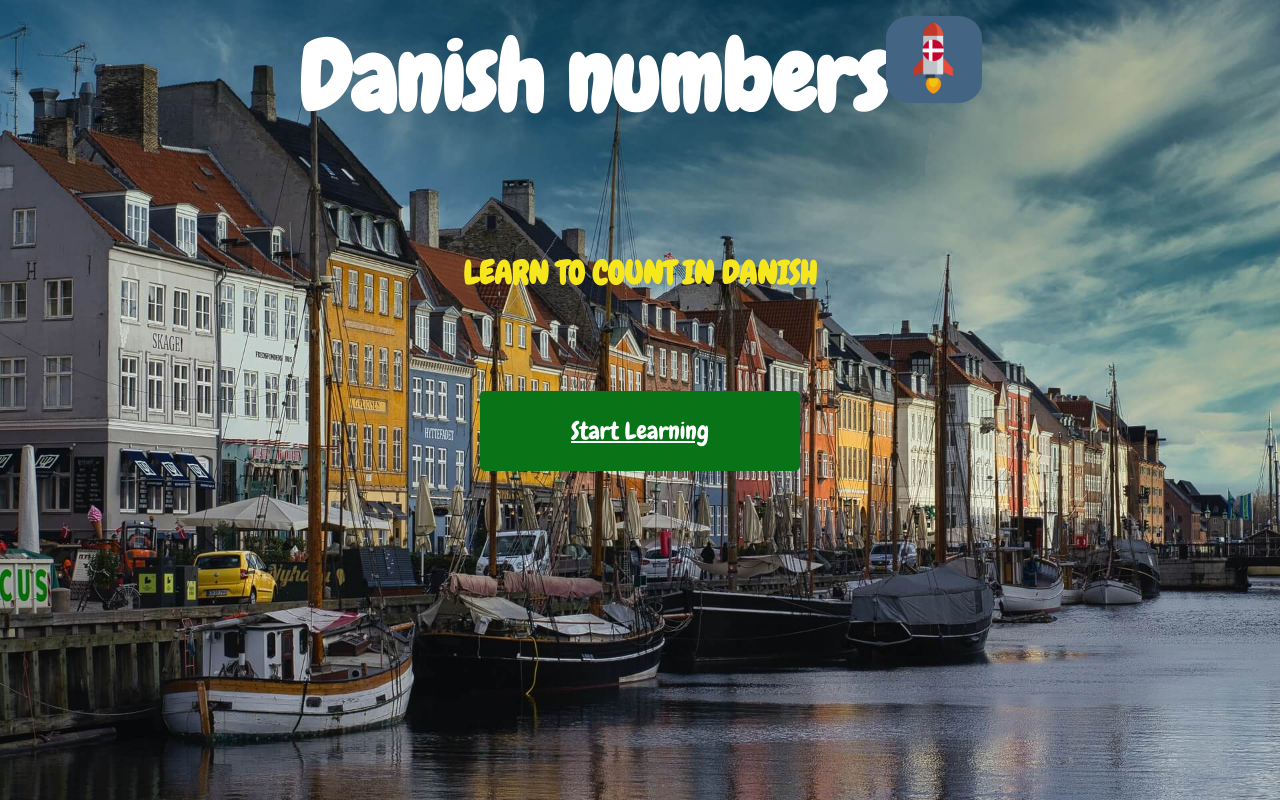
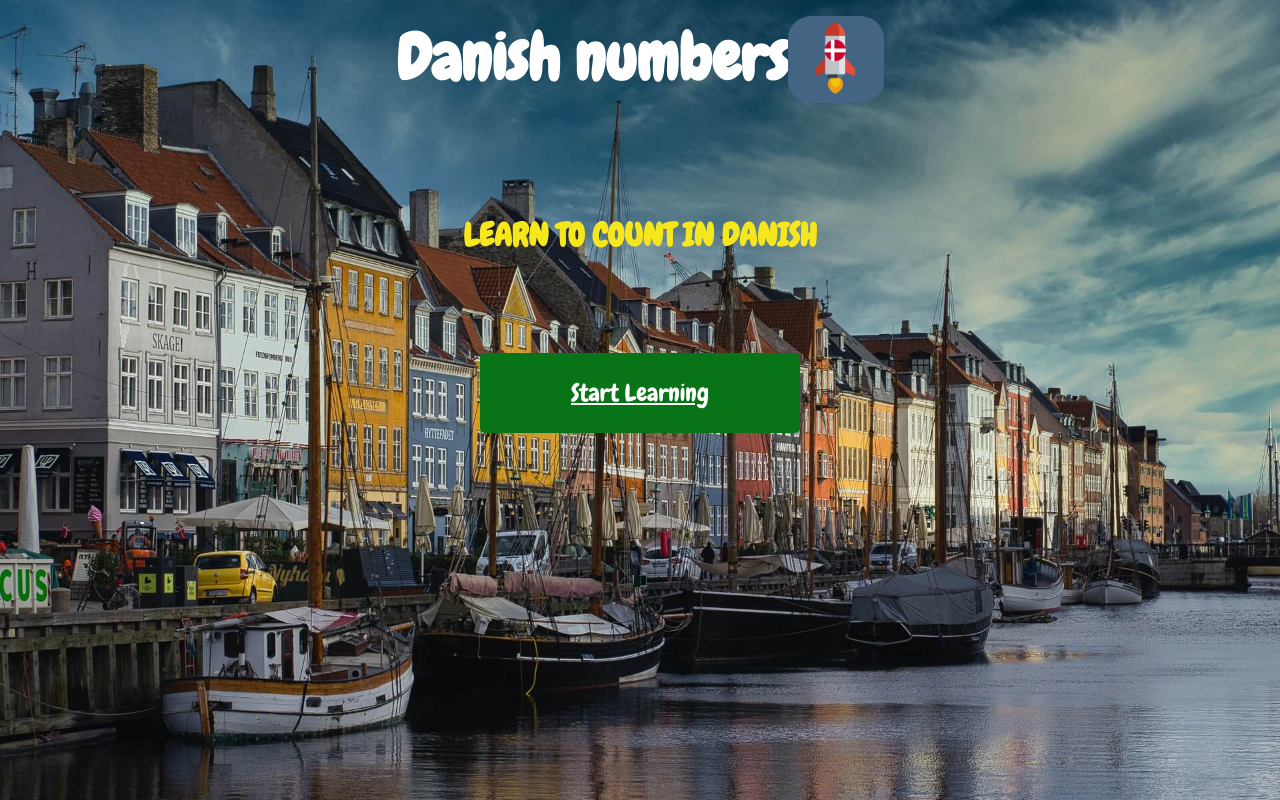
Before and after one commit to kyriakoskolokouris/Danish-Numbers, a plain HTML site: page index.html in a window 1280 px wide. Drawn offline with Linux system fonts and the light colour scheme.

```diff
--- a/styles.css
+++ b/styles.css
@@ -6,9 +6,7 @@
   margin: 0;
 }
 
-html {
 
-}
 
 body {
     font-family: Chewy;
@@ -27,12 +25,12 @@ header{
   margin: 1rem auto;
     font-family: Chewy;
     color: white;
-    font-size: 3rem;
+    font-size: 2rem;
 }
 
 
 img {
-  width: 10rem;
+  width: 8rem;
   border-radius: 25%;
   height: 100%;
 }
```
